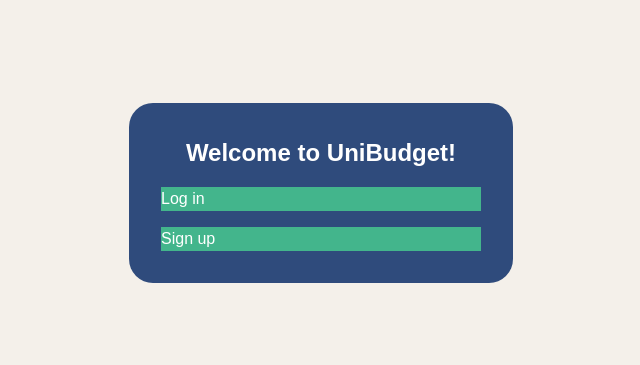
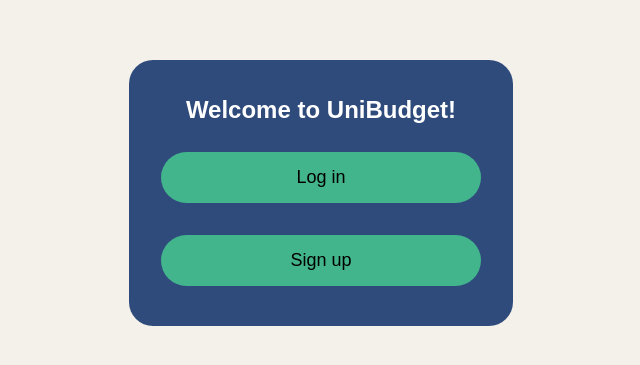
Before and after one commit to krisisy/unibudget, a Next.js app: page / in a window 1280 px wide. Shown: the part 207-572 px from the top of the page, without its empty margins (319-959 px from the left). Built offline with nearby package versions, Linux system fonts and the light colour scheme.

Commit message:
Savings now get subtracted

```diff
--- a/src/app/globals.css
+++ b/src/app/globals.css
@@ -24,7 +24,7 @@ input[type="number"] {
 
 @media (prefers-color-scheme: dark) {
   :root {
-    --background: #F1EBE5;
+    --background: #f4f0ea;
     --foreground: #050404;
   }
 }
@@ -66,5 +66,12 @@ h2 {
 
 .inner-cont button {
   background-color: #43b58c;
-  display: flex;
+  width: 100%;
+  padding: 0.75rem;
+  border-radius: 9999px;
+  font-size: 1.125rem;
+  color: black;
+  font-weight: 500;
+  cursor: pointer;
+  margin: .5rem 0;
 }
--- a/src/app/tracker/page.js
+++ b/src/app/tracker/page.js
@@ -11,7 +11,7 @@ export default function Tracker() {
   const [history, setHistory] = useState([]);
   const [entries, setEntries] = useState([]);
   const [categories, setCategories] = useState([
-    { category: 'Food', amount: 0 },
+    { category: 'Education', amount: 0 },
   ]);
   const [formData, setFormData] = useState({
     description: '',
@@ -19,14 +19,12 @@ export default function Tracker() {
     amount: '',
     category: '',
   });
-  const router = useRouter()
+  const router = useRouter();
 
-
-  ;
   // Update categories table
   const handleCategoryChange = (index, field, value) => {
     const updated = [...categories];
-    updated[index][field] = value;
+    updated[index][field] = field === 'amount' ? Number(value) : value;
     setCategories(updated);
   };
 
@@ -43,12 +41,28 @@ export default function Tracker() {
   // Submit form and add to entries
   const handleSubmit = (e) => {
     e.preventDefault();
-    if (!formData.description || !formData.date || !formData.amount || !formData.category) {
+    const { description, date, category, amount, } = formData;
+    const amountNum = Number(amount);
+
+    if (!formData.description || !formData.date || !formData.amount || formData.amount <= 0 || !formData.category) {
       alert('Please fill out all fields');
       return;
     }
+    const updatedCategories = [...categories];
+    const categoryIndex = categories.findIndex((cat) => cat.category === category);
+    const cat = updatedCategories[categoryIndex];
+    // if (categoryIndex === -1) return alert('Invalid category');
 
-    setEntries([...entries, formData]);
+    if (amountNum > savings) return alert('Not enough savings');
+    if (amountNum > cat.amount) return alert('Not enough budget in selected category');
+
+    updatedCategories[categoryIndex].amount -= amountNum;
+
+    setSavings((prev) => prev - amountNum);
+    setCategories(updatedCategories);
+
+    const newEntry = { category, amount: amountNum, description, date };
+    setEntries([newEntry, ...entries]);
     setFormData({ description: '', date: '', amount: '', category: '' });
   };
 
@@ -101,6 +115,7 @@ export default function Tracker() {
               placeholder="0000"
               min="0"
               id="1" /> <br />
+            <p><strong>Remaining Savings: </strong>{savings.toLocaleString()}</p>
 
             <label htmlFor="dateInput">End date:</label>
 
@@ -195,7 +210,7 @@ export default function Tracker() {
                       <tr key={index}>
                         <td className={styles.descTable}>{entry.description}</td>
                         <td>{entry.category}</td>
-                        <td>{entry.amount}</td>
+                        <td>{entry.amount.toLocaleString()}</td>
                         <td>{entry.date}</td>
                       </tr>
                     ))}
@@ -206,6 +221,8 @@ export default function Tracker() {
               <div className={styles.rightMost}>
                 <div className={styles.addEntry}>
                   <h2>Add an Entry</h2>
+
+                  {/* Entries form */}
                   <form className={styles.entryForm} onSubmit={handleSubmit}>
                     <input
                       type="text"
```
